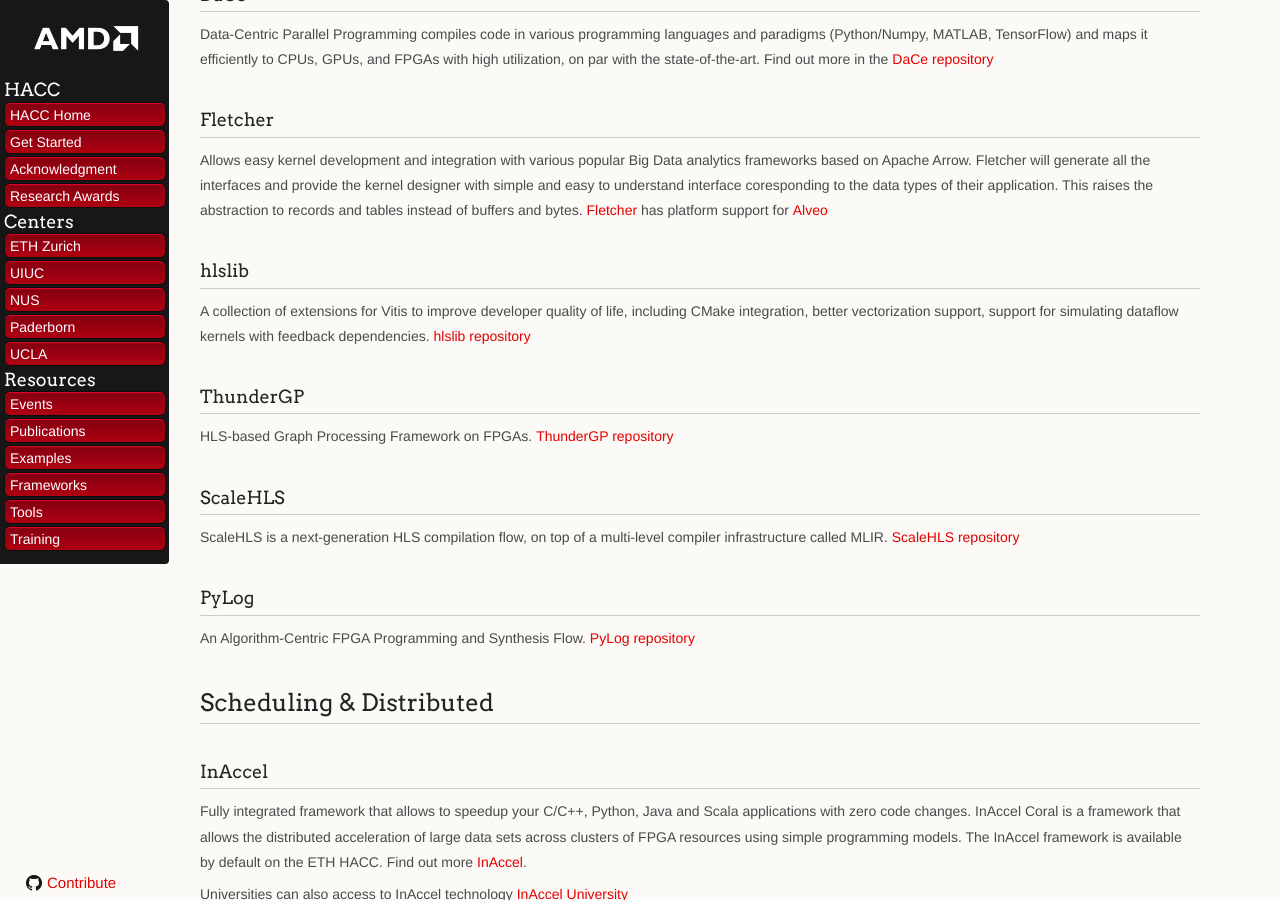
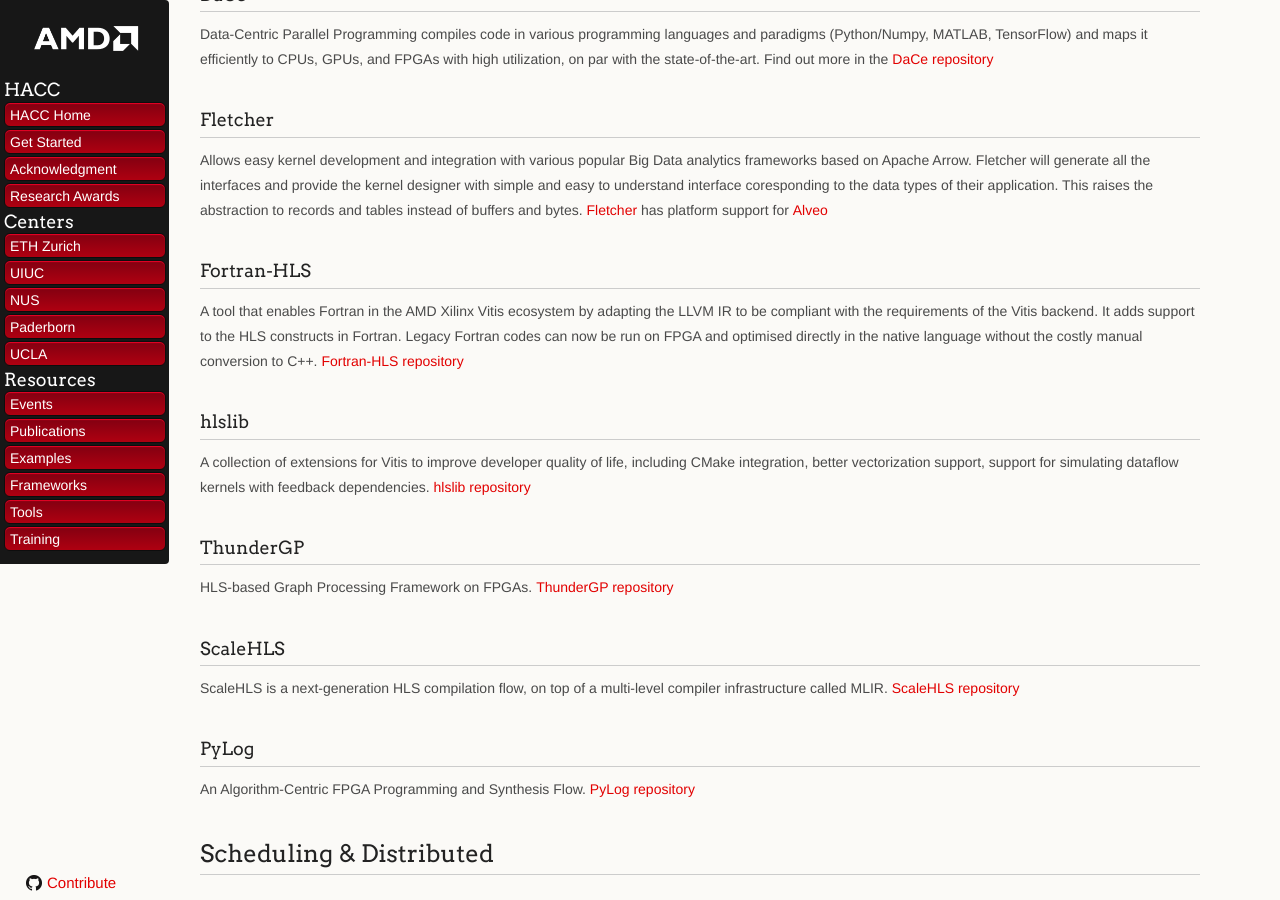
Before and after one commit to Xilinx/xacc, a Jekyll site: the page built from docs/frameworks.md, in a window 1280 px wide and 900 px high, scrolled down 2007 px. Built offline with Jekyll 4.4.1, drawn with Linux system fonts in a browser that asks for light colours; nearby versions of some CDN libraries; our own code applies the rules of GitHub Pages for plain Markdown files.

Commit message:
Add Fortran-HLS to the HACC repository (#78)

```diff
--- a/docs/frameworks.md
+++ b/docs/frameworks.md
@@ -77,6 +77,9 @@
 This raises the abstraction to records and tables instead of buffers and bytes.
 [Fletcher](https://github.com/abs-tudelft) has platform support for [Alveo](https://github.com/abs-tudelft/fletcher-alveo)
 
+### Fortran-HLS
+A tool that enables Fortran in the AMD Xilinx Vitis ecosystem by adapting the LLVM IR to be compliant with the requirements of the Vitis backend. It adds support to the HLS constructs in Fortran. Legacy Fortran codes can now be run on FPGA and optimised directly in the native language without the costly manual conversion to C++. [Fortran-HLS repository](https://gitlab.com/cerl/fortran-hls)
+
 ### hlslib
 
 A collection of extensions for Vitis to improve developer quality of life, including CMake integration, better vectorization support, support for simulating dataflow kernels with feedback dependencies. [hlslib repository](https://github.com/definelicht/hlslib)
```
